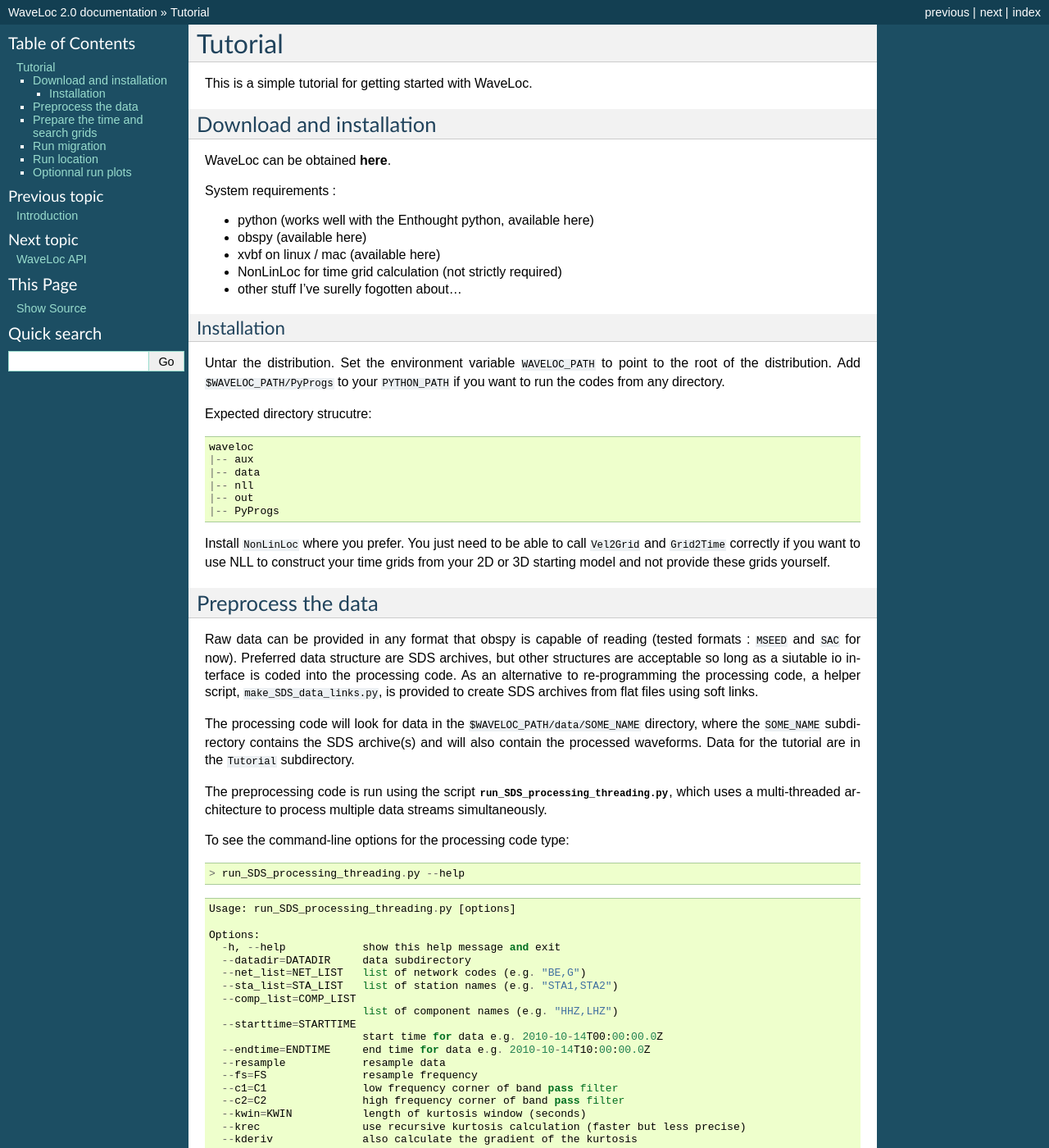
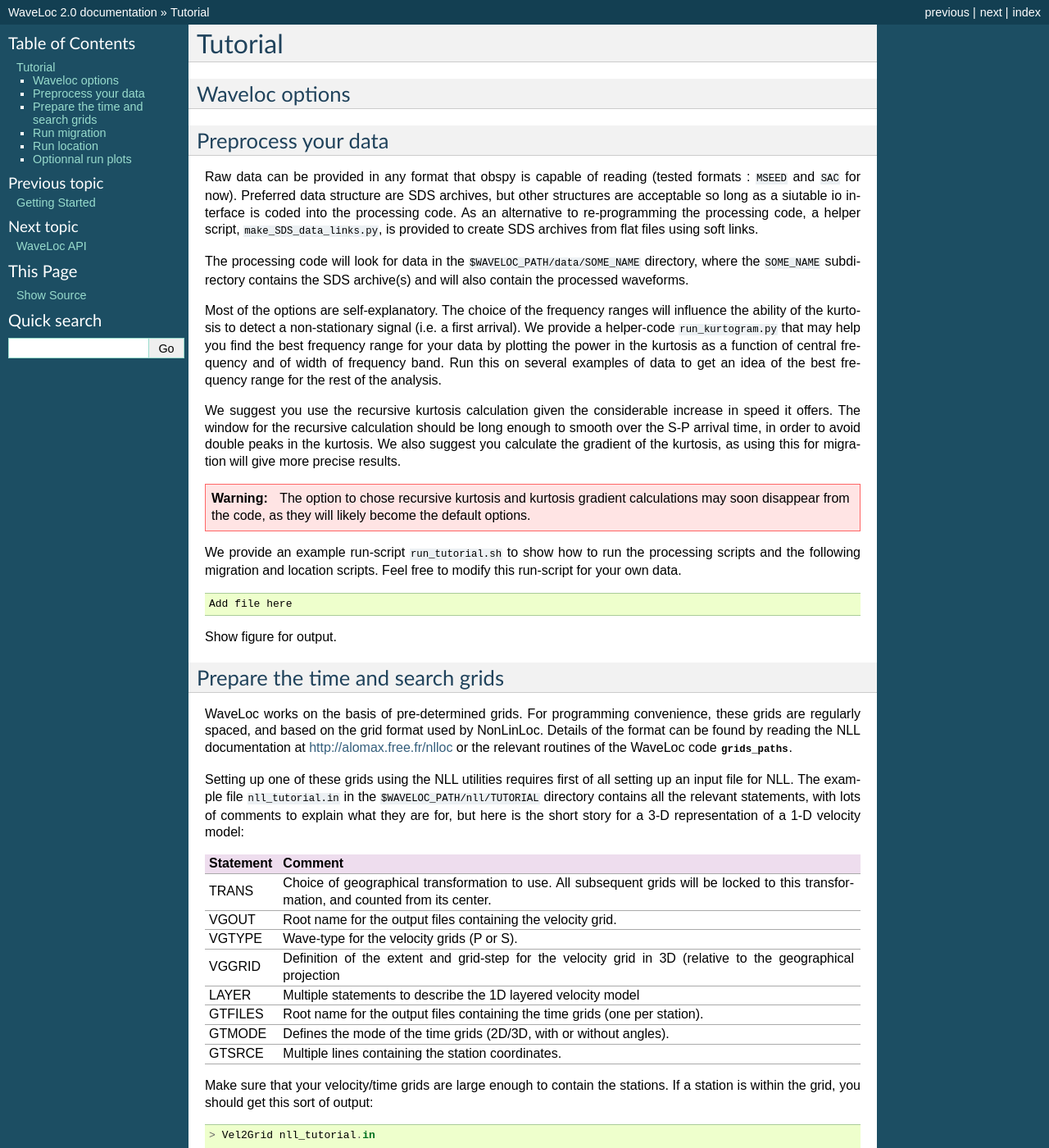
Before and after one commit to amaggi/waveloc, a Sphinx documentation site: the page built from sphinx/tutorial.rst, in a window 1280 px wide and 1400 px high. Shown: the whole window at 82% size. Built offline with Sphinx 7.4.7, drawn with Linux system fonts in a browser that asks for light colours; formulas are drawn with MathJax 3; some of the changed text lies outside the part shown.

Commit message:
Started updating documentation

```diff
--- a/sphinx/api.rst
+++ b/sphinx/api.rst
@@ -19,7 +19,3 @@
 .. automodule:: OP_waveforms
 
 .. autoclass:: Waveform
-
-
-Grid Manipulation
-=================
--- /dev/null
+++ b/sphinx/getting_started.rst
@@ -0,0 +1,51 @@
+.. Tutorial for WaveLoc
+
+===============
+Getting Started
+===============
+
+This is a quick guide for getting started with WaveLoc.
+
+Download and installation
+=========================
+
+You can download the latest distribution here: `waveloc-0.1.0.tar.gz <https://github.com/downloads/amaggi/waveloc/waveloc-0.1.0.tar.gz>`_, or if you're feeling courageous you can download the deveopment version from github: https://github.com/amaggi/waveloc .
+
+System requirements :
+
+* python, numpy, h5py (all available through the `Enthought python distribution <http://www.enthought.com/products/getepd.php>`_)
+* obspy (available here : http://obspy.org)
+* NonLinLoc for time grid calculation (not strictly required)
+* other stuff I've surelly fogotten about...
+
+Installation
+------------
+
+Untar the distribution, then install in the usual Python manner : ::
+
+  python setup.py install
+
+Set the environment variable ``WAVELOC_PATH`` to point to a directory you want to work in (make sure you have plenty of space on the corresponding disk).
+
+If you want to use ``NonLinLoc`` to calculate the 3D time-grids, download it from Anthony Lomax's website http://alomax.free.fr/nlloc/, and install it where you prefer (you just need to be able to call ``Vel2Grid`` and ``Grid2Time`` correctly).
+
+
+Running the examples
+====================
+
+In order to get you started running waveloc, we have prepared the following tests :
+
+#. a synthetic test to verify the response of the recording network;
+#. a real migration test.
+
+Running the synthetic test
+--------------------------
+
+Download the example scripts here : `example_scripts.tgz <https://github.com/downloads/amaggi/waveloc/example_scripts.tgz>`_, and the test data here : `test_data.tgz <https://github.com/downloads/amaggi/waveloc/test_data.tgz>`_ (beware : it is a large file !).  Unpack the test data archive in the  ``§WAVELOC_PATH`` directory, and unpack the example scripts.  Run the ``setup\_tests.py`` script to set up the required directory structure for the examples.  Run the  ``run\_syn\_test.py`` script to run the synthetic test.  The first time you run the script it will take a long time, as the time grids need to be recalculated. After the run, you should the find the following figure in the directory ``§WAVELOC_PATH/out/TEST_Dirac/fig``:
+
+.. image:: figures/syn_example.png
+  :width: 600px
+  :align: center
+
+Running the migration test
+--------------------------
--- a/sphinx/index.rst
+++ b/sphinx/index.rst
@@ -12,6 +12,7 @@
    :maxdepth: 2
 
    intro
+   getting_started
    tutorial
    api
 
--- a/sphinx/tutorial.rst
+++ b/sphinx/tutorial.rst
@@ -4,45 +4,11 @@
 Tutorial
 ========
 
-This is a simple tutorial for getting started with WaveLoc.
+Waveloc options
+===============
 
-Download and installation
-=========================
-
-WaveLoc can be obtained **here**.
-
-System requirements :
-
-* python (works well with the Enthought python, available here)
-* obspy (available here)
-* xvbf on linux / mac (available here)
-* NonLinLoc for time grid calculation (not strictly required)
-* other stuff I've surelly fogotten about...
-
-Installation
-------------
-
-Untar the distribution.  Set the environment variable ``WAVELOC_PATH`` to point to
-the root of the distribution.  Add ``$WAVELOC_PATH/PyProgs`` to your ``PYTHON_PATH`` if you
-want to run the codes from any directory.
-
-Expected directory strucutre::
-
-  waveloc
-  |-- aux
-  |-- data
-  |-- nll
-  |-- out
-  |-- PyProgs
-
-Install ``NonLinLoc`` where you prefer.  You just need to be able to call
-``Vel2Grid`` and ``Grid2Time`` correctly if you want to use NLL to construct
-your time grids from your 2D or 3D starting model and not provide these grids
-yourself.
-
-
-Preprocess the data
-===================
+Preprocess your data
+====================
 
 Raw data can be provided in any format that obspy is capable of reading (tested
 formats : ``MSEED`` and ``SAC`` for now).  Preferred data structure are SDS archives,
@@ -53,38 +19,7 @@
 
 The processing code will look for data in the ``$WAVELOC_PATH/data/SOME_NAME``
 directory, where the ``SOME_NAME`` subdirectory contains the SDS archive(s) and will
-also contain the processed waveforms.  Data for the tutorial are in the
-``Tutorial`` subdirectory.
-
-The preprocessing code is run using the script
-:mod:`run_SDS_processing_threading.py`, which uses a multi-threaded architecture
-to process multiple data streams simultaneously.
-
-To see the command-line options for the processing code type::
-
-  > run_SDS_processing_threading.py --help
-
-::
-
-  Usage: run_SDS_processing_threading.py [options]
-
-  Options:
-    -h, --help            show this help message and exit
-    --datadir=DATADIR     data subdirectory
-    --net_list=NET_LIST   list of network codes (e.g. "BE,G")
-    --sta_list=STA_LIST   list of station names (e.g. "STA1,STA2")
-    --comp_list=COMP_LIST
-                          list of component names (e.g. "HHZ,LHZ")
-    --starttime=STARTTIME
-                          start time for data e.g. 2010-10-14T00:00:00.0Z
-    --endtime=ENDTIME     end time for data e.g. 2010-10-14T10:00:00.0Z
-    --resample            resample data
-    --fs=FS               resample frequency
-    --c1=C1               low frequency corner of band pass filter
-    --c2=C2               high frequency corner of band pass filter
-    --kwin=KWIN           length of kurtosis window (seconds)
-    --krec                use recursive kurtosis calculation (faster but less precise)
-    --kderiv              also calculate the gradient of the kurtosis
+also contain the processed waveforms.
 
 Most of the options are self-explanatory.  The choice of the frequency ranges
 will influence the ability of the kurtosis to detect a non-stationary signal
@@ -178,7 +113,7 @@
 
 Create a separate text file containing only the GTSRCE lines, which will be
 read by other scripts that need the station coordinates.  Copy this file to
-the ``$WAVELOC_PATH/aux`` directory.
+the ``$WAVELOC_PATH/lib`` directory.
 
 Creating the grid files requires running two NonLinLoc commands (NLL must be installed first, of course)::
 
@@ -198,15 +133,12 @@
   points in the search grid, so make the grid as small as you can, and no denser
   than you need.
 
-Copy, move or make symbolic links to the .hdr and .buf files in the
-``$WAVELOC_PATH/aux`` directory, and you should be set to go, e.g.::
+Run ``grid2hdf5`` to turn the nll .hdr and .buf files into .hdf5 files.
+Copy, move or make symbolic links to the .hdf5 files in the
+``$WAVELOC_PATH/lib`` directory, and you should be set to go.
 
-  aux
-  ├── coord_stations_tutorial -> ../nll/TUTORIAL/coord_stations_tutorial
-  ├── grid.tutorial.search.hdr -> ../nll/TUTORIAL/grid.tutorial.search.hdr
-  ├── tutorial.P.AIR.time.buf -> ../nll/TUTORIAL/tutorial.P.AIR.time.buf
-  ├── tutorial.P.AIR.time.hdr -> ../nll/TUTORIAL/tutorial.P.AIR.time.hdr
-  ...
+
+
 
 
 Run migration
```
Also changed, not shown: sphinx/figures/syn_example.png (added).
